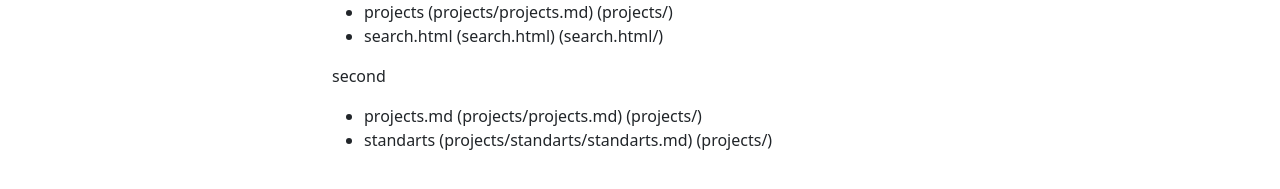
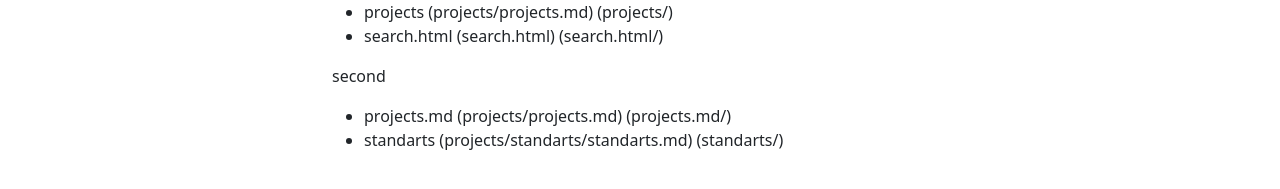
Before and after one commit to Soraxem/website-test, a Jekyll site: the page built from index.md, in a window 1280 px wide. Shown: the part 240-429 px from the top of the page. Built offline with Jekyll 4.4.1, drawn with Linux system fonts in a browser that asks for light colours.

Commit message:
Update navigation.html

```diff
--- a/_includes/navigation.html
+++ b/_includes/navigation.html
@@ -8,7 +8,7 @@
 			{%- unless dirs_array == dirs_array_uniq -%}
 				{% assign dirs = dirs | append: dir -%}
 				<li>
-					{{ path | remove_first: include.level | split: "/" | first }} ({{ path }}) ({{ include.level | append: pat | remove: "~" | split: "/" | first | append: "/" }})
+					{{ path | remove_first: include.level | split: "/" | first }} ({{ path }}) ({{ pat | remove: "~" | split: "/" | first | append: "/" }})
 					{%- assign dirs_sub = "" -%}
 					{%- if pat contains "/" -%}
 						{% assign new_level = include.level | append: pat %}
```
